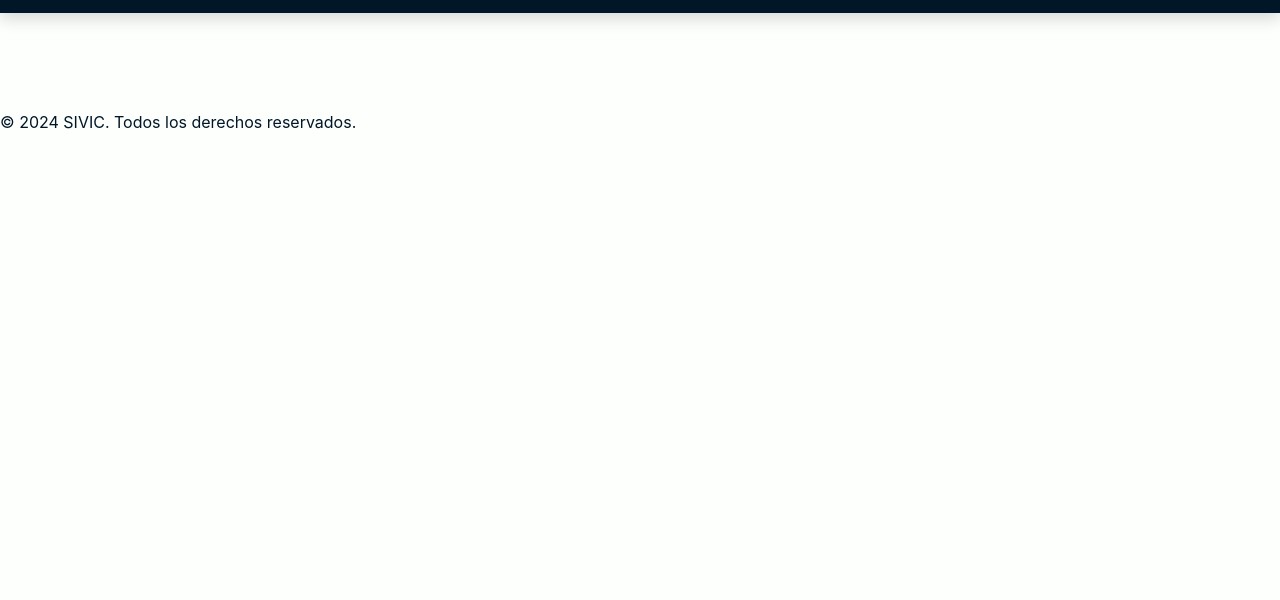
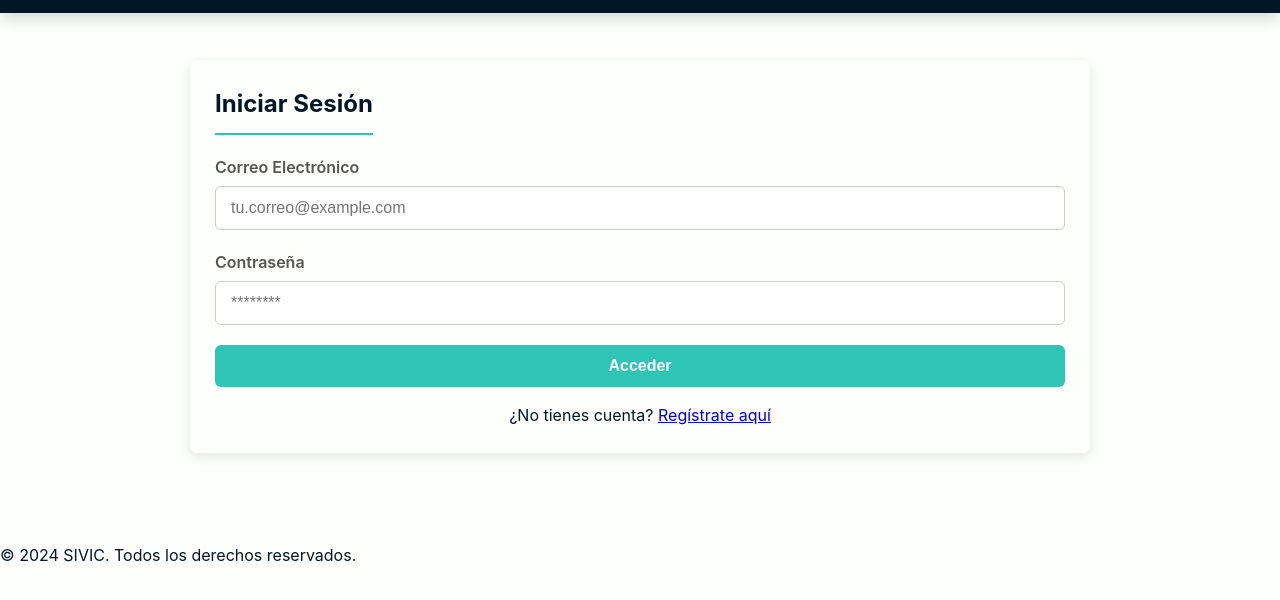
Before and after one commit to Admirablepotato9/SIVIC, a plain HTML site: page index.html in a window 1280 px wide. Shown: the part 70-670 px from the top of the page. Drawn offline with Linux system fonts and the light colour scheme; files that its build step writes are made by us from their sources.

Commit message:
añadiendo cambios para backend (render.com)

```diff
--- a/index.html
+++ b/index.html
@@ -4,7 +4,11 @@
     <meta charset="UTF-8">
     <meta name="viewport" content="width=device-width, initial-scale=1.0">
     <title>SIVIC - Clínica VIH</title>
-    <link rel="stylesheet" href="css/style.css">
+    <!--
+        Antes era: href="css/style.css" (asumiendo que index.html estaba en frontend/)
+        Ahora, si css/ está en la raíz junto a index.html:
+    -->
+    <link rel="stylesheet" href="/frontend/css/style.css">
 </head>
 <body>
     <header>
@@ -161,7 +165,6 @@
                  <button id="back-to-welcome-from-miscitas-btn" class="button-link mt-1">Volver</button>
             </section>
 
-            <!-- SECCIÓN DE DISPONIBILIDAD MODIFICADA -->
             <section id="disponibilidad-medico-section" style="display: none;">
                 <h2>Gestionar Mi Disponibilidad</h2>
                 <form id="disponibilidad-medico-form" autocomplete="off">
@@ -172,50 +175,42 @@
 
                     <h4>Horarios Semanales:</h4>
                     <div id="horarios-semanales-container">
-                        <!-- Lunes -->
                         <div class="dia-disponibilidad-container">
                             <input type="checkbox" id="check-lunes" name="dia_lunes" value="lunes">
                             <label for="check-lunes" class="dia-label">Lunes:</label>
                             <div class="rangos-horarios" id="rangos-lunes" style="display:none;">
-                                <!-- Los inputs de tiempo se añadirán aquí con JS -->
                             </div>
                         </div>
-                        <!-- Martes -->
                         <div class="dia-disponibilidad-container">
                             <input type="checkbox" id="check-martes" name="dia_martes" value="martes">
                             <label for="check-martes" class="dia-label">Martes:</label>
                             <div class="rangos-horarios" id="rangos-martes" style="display:none;">
                             </div>
                         </div>
-                        <!-- Miércoles -->
                         <div class="dia-disponibilidad-container">
                             <input type="checkbox" id="check-miercoles" name="dia_miercoles" value="miercoles">
                             <label for="check-miercoles" class="dia-label">Miércoles:</label>
                             <div class="rangos-horarios" id="rangos-miercoles" style="display:none;">
                             </div>
                         </div>
-                        <!-- Jueves -->
                         <div class="dia-disponibilidad-container">
                             <input type="checkbox" id="check-jueves" name="dia_jueves" value="jueves">
                             <label for="check-jueves" class="dia-label">Jueves:</label>
                             <div class="rangos-horarios" id="rangos-jueves" style="display:none;">
                             </div>
                         </div>
-                        <!-- Viernes -->
                         <div class="dia-disponibilidad-container">
                             <input type="checkbox" id="check-viernes" name="dia_viernes" value="viernes">
                             <label for="check-viernes" class="dia-label">Viernes:</label>
                             <div class="rangos-horarios" id="rangos-viernes" style="display:none;">
                             </div>
                         </div>
-                        <!-- Sábado -->
                         <div class="dia-disponibilidad-container">
                             <input type="checkbox" id="check-sabado" name="dia_sabado" value="sabado">
                             <label for="check-sabado" class="dia-label">Sábado:</label>
                             <div class="rangos-horarios" id="rangos-sabado" style="display:none;">
                             </div>
                         </div>
-                        <!-- Domingo -->
                         <div class="dia-disponibilidad-container">
                             <input type="checkbox" id="check-domingo" name="dia_domingo" value="domingo">
                             <label for="check-domingo" class="dia-label">Domingo:</label>
@@ -227,8 +222,6 @@
                 </form>
                  <button id="back-to-welcome-from-dispo-btn" class="button-link mt-1">Volver</button>
             </section>
-            <!-- FIN DE SECCIÓN DE DISPONIBILIDAD MODIFICADA -->
-
 
             <section id="mi-agenda-medico-section" style="display: none;">
                 <h2>Mi Agenda</h2>
@@ -254,6 +247,10 @@
         <p>© 2024 SIVIC. Todos los derechos reservados.</p>
     </footer>
 
-    <script src="js/main.js"></script>
+    <!--
+        Antes era: src="js/main.js" (asumiendo que index.html estaba en frontend/)
+        Ahora, si js/ está en la raíz junto a index.html:
+    -->
+    <script src="frontend/js/main.js"></script>
 </body>
 </html>
```
